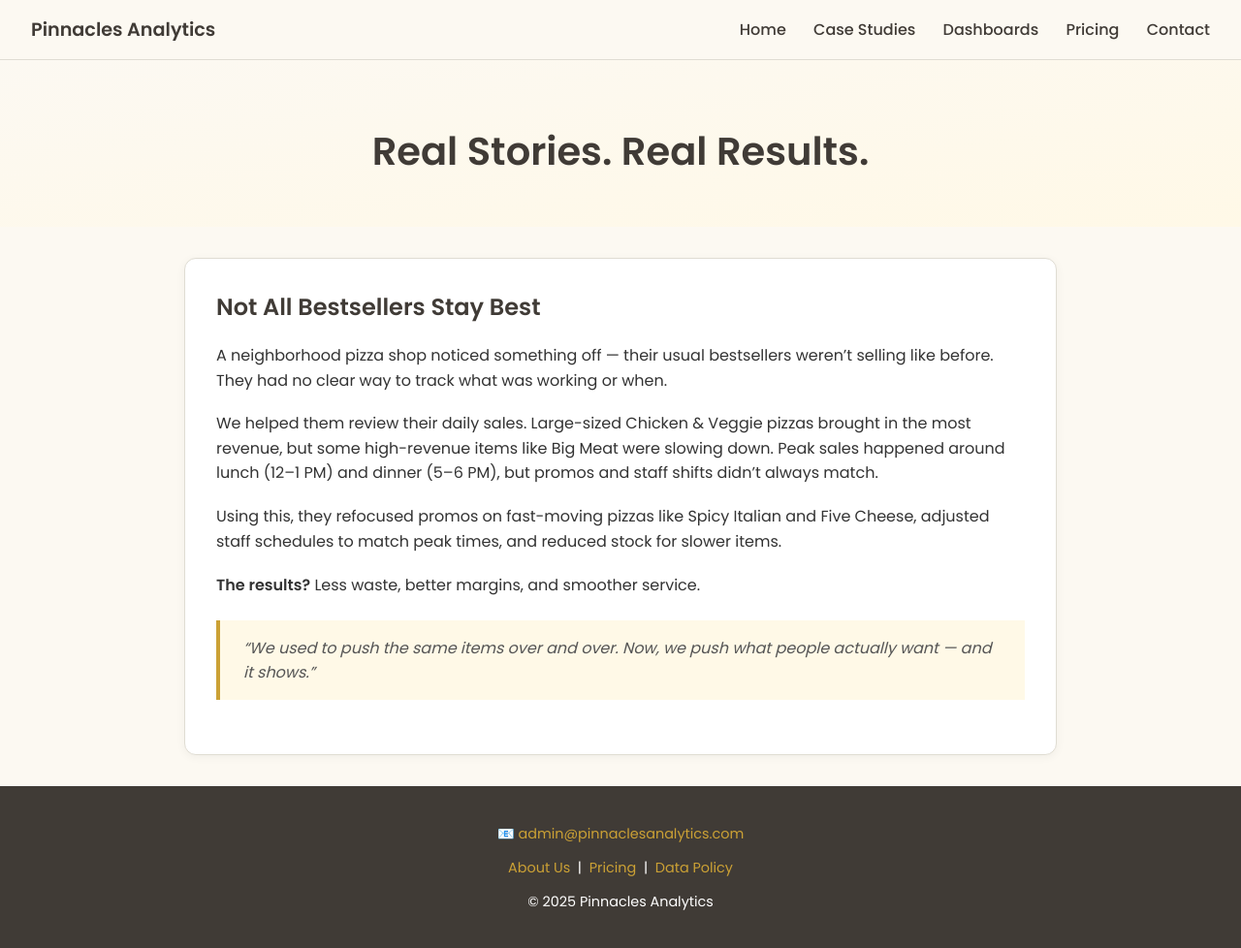
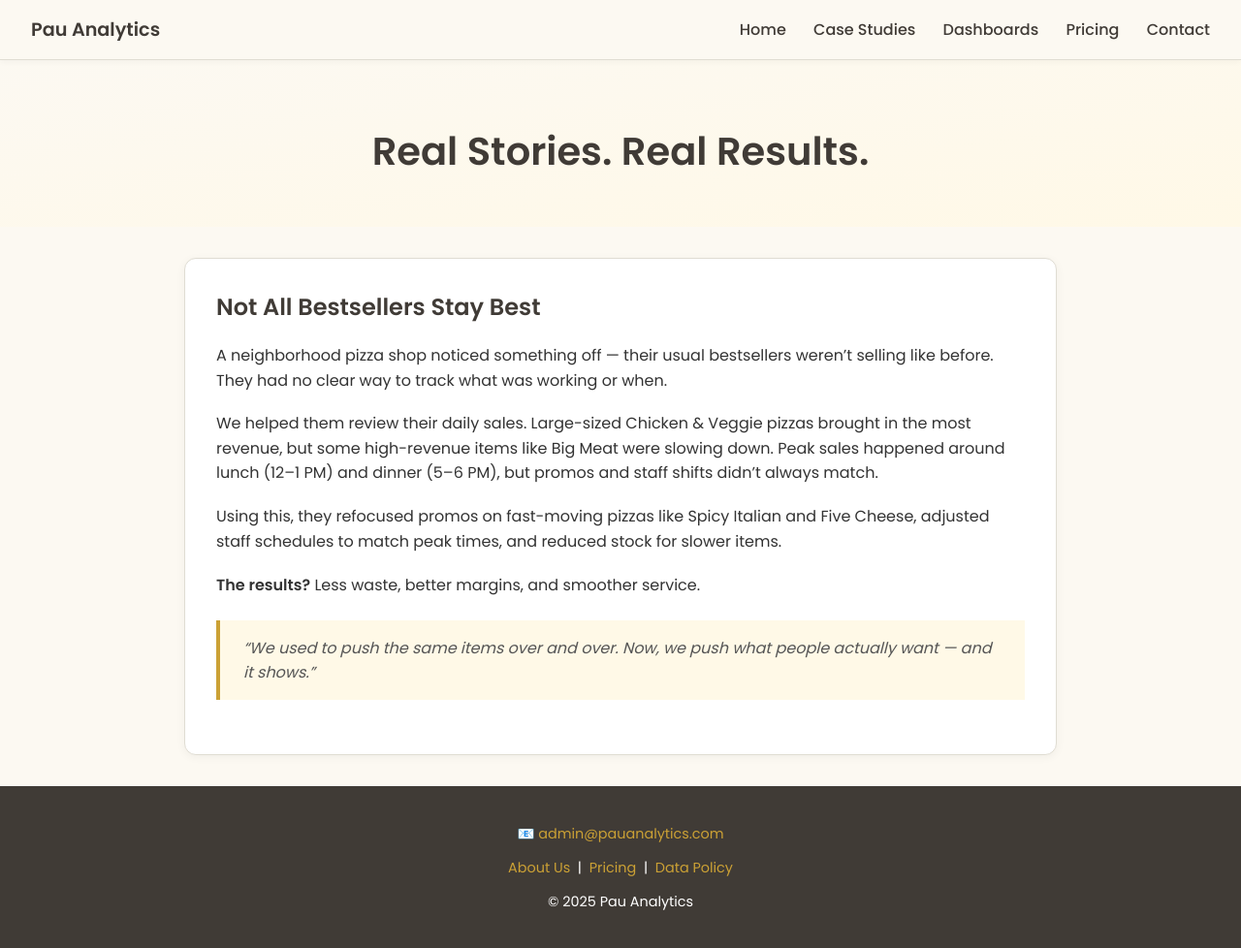
Before and after one commit to lyven81/pinnacles-learning-website, a Jekyll site: the page case-study/case-study-6.html, which Jekyll copies as it is, in a window 1280 px wide and 980 px high. Shown: the whole window at 97% size. Built offline with Jekyll 4.4.1, drawn with Linux system fonts in a browser that asks for light colours.

Commit message:
Update case-study-6.html

```diff
--- a/case-study/case-study-6.html
+++ b/case-study/case-study-6.html
@@ -1,12 +1,89 @@
-
 <!DOCTYPE html>
 <html lang="en">
 <head>
   <meta charset="UTF-8" />
   <meta name="viewport" content="width=device-width, initial-scale=1.0" />
+
   <title>Real Stories | Pinnacles Analytics</title>
   <link href="https://fonts.googleapis.com/css2?family=Poppins:wght@400;500;600&display=swap" rel="stylesheet" />
+
+  <title>Real Stories | Pau Analytics</title>
+  <link href="https://fonts.googleapis.com/css2?family=Poppins:wght@400;500;600&display=swap" rel="stylesheet" />
+  <meta name="description" content="SME analytics consulting in Malaysia—dashboards for inventory forecasting, churn prediction, marketing ROI, and pricing optimization." />
+
+  <link rel="preconnect" href="https://fonts.googleapis.com" />
+  <link rel="preconnect" href="https://fonts.gstatic.com" crossorigin />
+  <link href="https://fonts.googleapis.com/css2?family=Poppins:wght@400;500;600&display=swap" rel="stylesheet" />
+
+  <script type="application/ld+json">
+{
+  "@context": "https://schema.org",
+  "@type": "Organization",
+  "name": "Pau Analytics",
+  "url": "https://www.pauanalytics.com",
+  "contactPoint": [{
+    "@type": "ContactPoint",
+    "contactType": "Customer Service",
+    "email": "admin@pauanalytics.com",
+    "areaServed": "MY",
+    "availableLanguage": ["en", "ms"]
+  }]
+}
+</script>
+
+  <!-- Google tag (gtag.js) -->
+<script async src="https://www.googletagmanager.com/gtag/js?id=G-3XSLR3FV22"></script>
+<script>
+  window.dataLayer = window.dataLayer || [];
+  function gtag(){dataLayer.push(arguments);}
+  gtag('js', new Date());
+  gtag('config', 'G-3XSLR3FV22');
+
+  document.addEventListener('DOMContentLoaded', function () {
+    // Track CTA button clicks
+    document.querySelectorAll('.cta-button').forEach(btn => {
+      btn.addEventListener('click', () => {
+        gtag('event', 'cta_click', {
+          event_category: 'engagement',
+          event_label: btn.textContent.trim()
+        });
+      });
+    });
+
+    // Track Contact form submissions
+    const contactForm = document.querySelector('form');
+    if (contactForm) {
+      contactForm.addEventListener('submit', () => {
+        gtag('event', 'contact_form_submit', {
+          event_category: 'lead',
+          event_label: 'Contact Form'
+        });
+      });
+    }
+  });
+</script>
+
+<!-- Favicons -->
+  <link rel="icon" href="/favicon.ico" sizes="any">
+  <link rel="icon" type="image/png" sizes="96x96" href="/assets/favicon-96x96.png">
+  <link rel="apple-touch-icon" sizes="180x180" href="/assets/apple-touch-icon.png">
+  <meta name="theme-color" content="#FCF9F2">
+
   <style>
+    /* Sticky top navbar */
+    .navbar {
+      position: sticky;
+      top: 0;
+      z-index: 1100;
+      display: flex;
+      justify-content: space-between;
+      align-items: center;
+      background-color: #FCF9F2;
+      padding: 1rem 2rem;
+      border-bottom: 1px solid #e0ddd3;
+      box-shadow: 0 2px 6px rgba(0,0,0,0.04);
+    }
+
     html, body {
       height: 100%;
       margin: 0;
@@ -134,13 +211,13 @@
 <body>
 
   <div class="navbar">
-    <div class="brand">Pinnacles Analytics</div>
+    <div class="brand">Pau Analytics</div>
     <nav>
-      <a href="http://www.pinnaclesanalytics.com/index.html">Home</a>
-      <a href="http://www.pinnaclesanalytics.com/case-studies.html">Case Studies</a>
-      <a href="http://www.pinnaclesanalytics.com/dashboard.html">Dashboards</a>
-      <a href="http://www.pinnaclesanalytics.com/pricing.html">Pricing</a>
-      <a href="http://www.pinnaclesanalytics.com/contact.html">Contact</a>
+      <a href="https://www.pauanalytics.com/index.html">Home</a>
+      <a href="https://www.pauanalytics.com/case-studies.html">Case Studies</a>
+      <a href="https://www.pauanalytics.com/dashboard.html">Dashboards</a>
+      <a href="https://www.pauanalytics.com/pricing.html">Pricing</a>
+      <a href="https://www.pauanalytics.com/contact.html">Contact</a>
     </nav>
   </div>
 
@@ -170,13 +247,13 @@
   </main>
 
   <footer>
-    <p>📧 <a href="mailto:admin@pinnaclesanalytics.com">admin@pinnaclesanalytics.com</a></p>
+    <p>📧 <a href="mailto:admin@pauanalytics.com">admin@pauanalytics.com</a></p>
     <p>
-      <a href="http://www.pinnaclesanalytics.com/about.html">About Us</a> &nbsp;|&nbsp;
-      <a href="http://www.pinnaclesanalytics.com/pricing.html">Pricing</a> &nbsp;|&nbsp;
-      <a href="http://www.pinnaclesanalytics.com/privacy-policy.html">Data Policy</a>
+      <a href="https://www.pauanalytics.com/about.html">About Us</a> &nbsp;|&nbsp;
+      <a href="https://www.pauanalytics.com/pricing.html">Pricing</a> &nbsp;|&nbsp;
+      <a href="https://www.pauanalytics.com/privacy-policy.html">Data Policy</a>
     </p>
-    <p>© 2025 Pinnacles Analytics</p>
+    <p>© 2025 Pau Analytics</p>
   </footer>
 
 </body>
```
